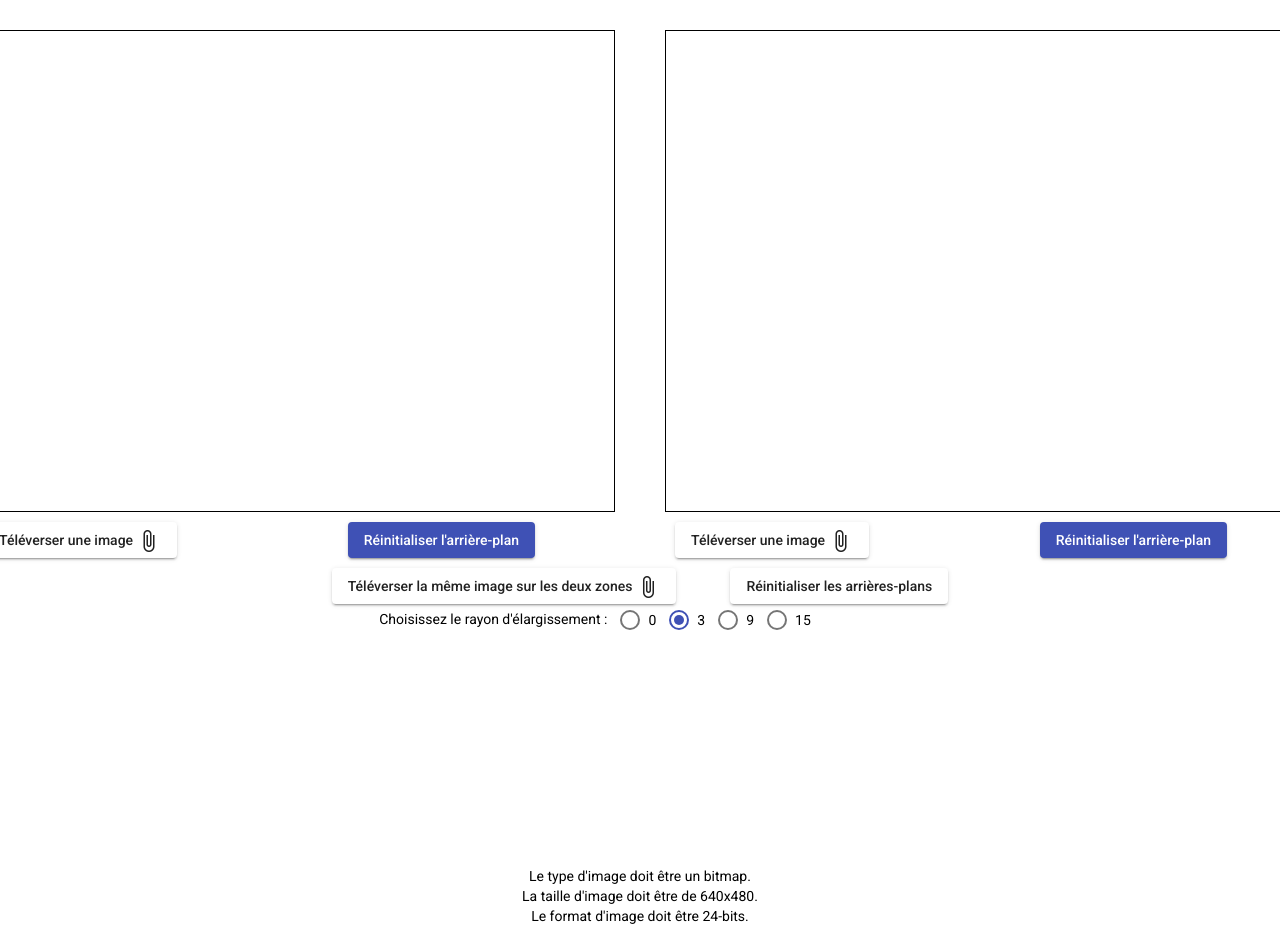
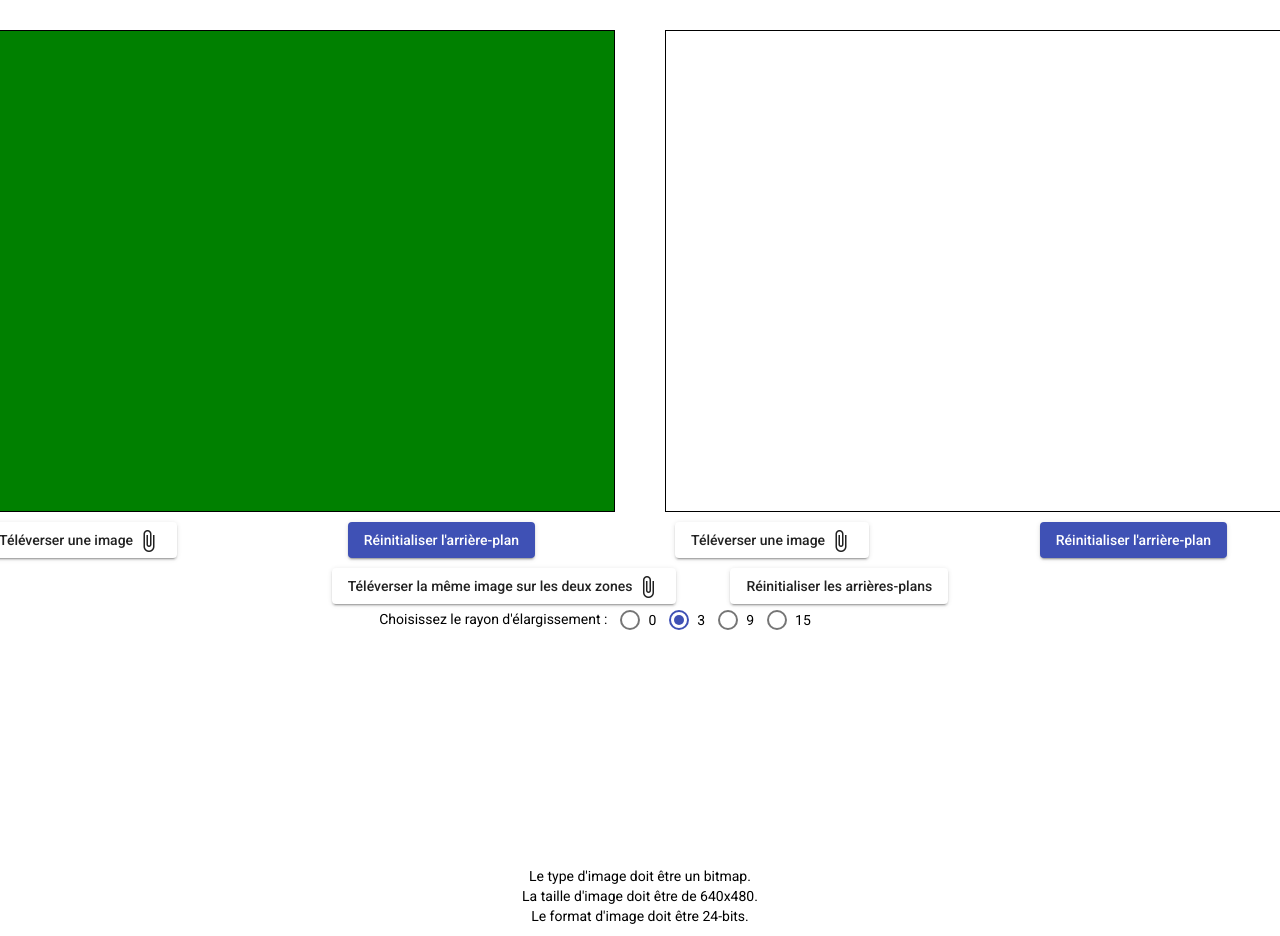
Before and after one commit to zebiriabderrahim/7_Differences, an Angular app in the folder client/: page /#/create in a window 1280 px wide. Shown: the top 936 px of the page. Built offline with nearby package versions, Linux system fonts and the light colour scheme.

Commit message:
feat: reset canvas

```diff
--- a/client/src/app/components/image-canvas/image-canvas.component.html
+++ b/client/src/app/components/image-canvas/image-canvas.component.html
@@ -6,5 +6,5 @@
     <button mat-raised-button color="basic" matTooltip="Téléverser une image en format BMP et de taille 640x480 sur les deux zones">
         Téléverser une image <mat-icon>attach_file</mat-icon>
     </button>
-    <button mat-raised-button color="primary" matTooltip="Réinitialise l'arrière-plan">Réinitialiser l'arrière-plan</button>
+    <button mat-raised-button color="primary" matTooltip="Réinitialise l'arrière-plan" (click)="resetCanvas()">Réinitialiser l'arrière-plan</button>
 </div>
--- a/client/src/app/components/image-canvas/image-canvas.component.ts
+++ b/client/src/app/components/image-canvas/image-canvas.component.ts
@@ -1,11 +1,28 @@
-import { Component } from '@angular/core';
+import { Component, OnInit } from '@angular/core';
+import { IMG_HEIGHT, IMG_WIDTH } from '@app/constants/creation-page';
 
 @Component({
     selector: 'app-image-canvas',
     templateUrl: './image-canvas.component.html',
     styleUrls: ['./image-canvas.component.scss'],
 })
-export class ImageCanvasComponent {
+export class ImageCanvasComponent implements OnInit {
+    originalContextForeground: CanvasRenderingContext2D;
+    modifiableContextForeground: CanvasRenderingContext2D;
+    canvas: HTMLCanvasElement | null;
+    context: CanvasRenderingContext2D | null;
+
     // constructor() {}
-    // ngOnInit(): void {}
+    ngOnInit(): void {
+        this.canvas = document.getElementById('myCanvas') as HTMLCanvasElement;
+        this.context = this.canvas.getContext('2d') as CanvasRenderingContext2D;
+        this.context.fillStyle = 'green';
+        this.context.fillRect(0, 0, IMG_WIDTH, IMG_HEIGHT);
+    }
+
+    resetCanvas(): void {
+        if (this.context) {
+            this.context.clearRect(0, 0, IMG_WIDTH, IMG_HEIGHT);
+        }
+    }
 }
```
